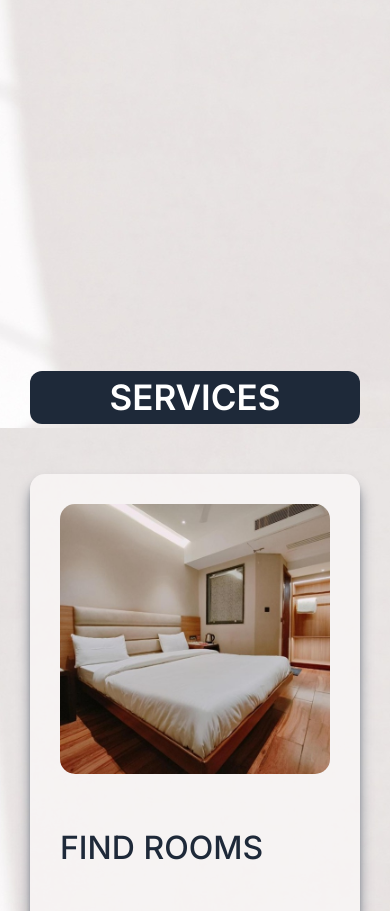
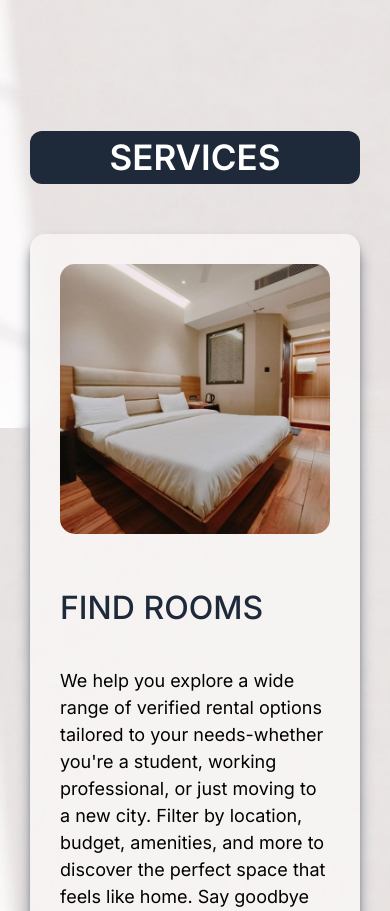
Before and after one commit to rohitkumar893/roomsley, a React (Vite) app: page / in a window 390 px wide. Shown: the part 1260-2171 px from the top of the page. Built offline with nearby package versions, Linux system fonts and the light colour scheme.

Commit message:
fixed responisiveness

```diff
--- a/src/App.css
+++ b/src/App.css
@@ -247,12 +247,8 @@ ul:hover{
 }
 
 @media(max-width:700px){
-  .roomimg{
-
-  }
-
   .services{
-    margin-top:360px;
+    margin-top:120px;
   }
   .padder{
     padding-left: 40px;
```
